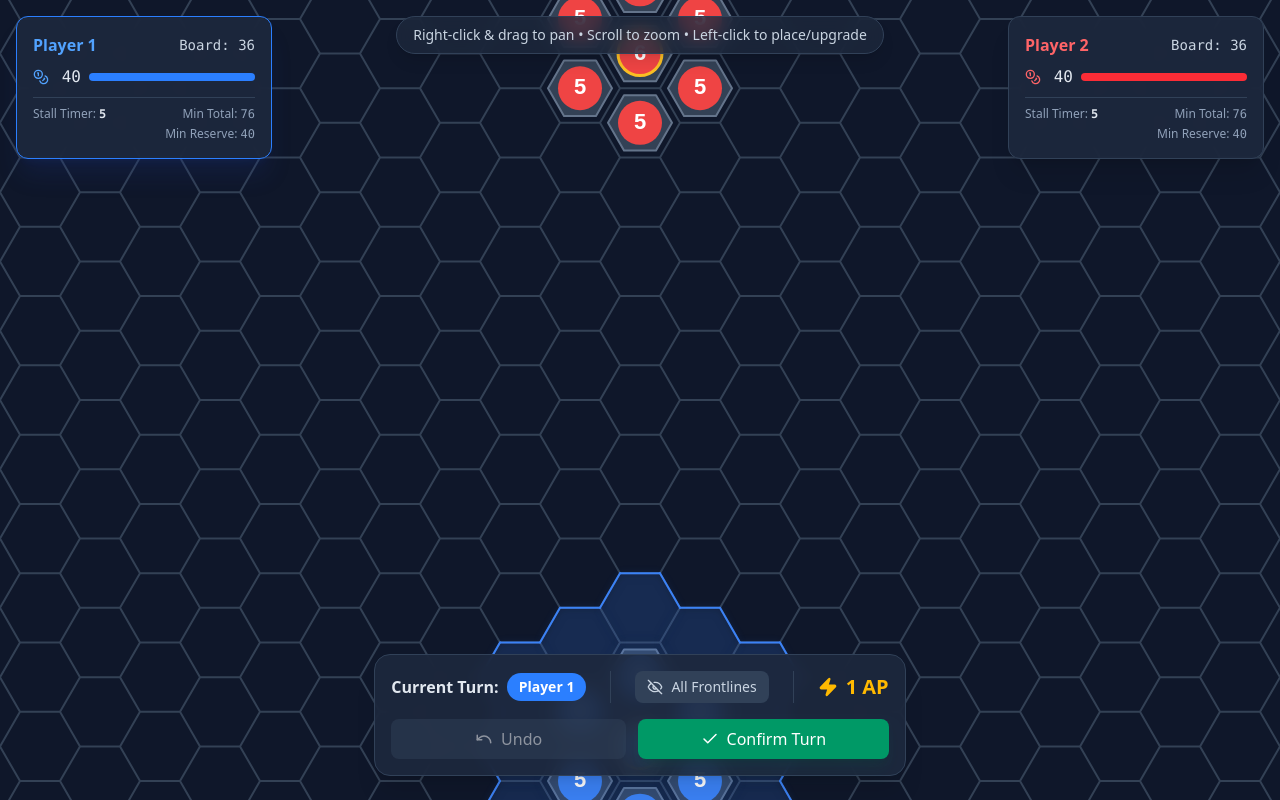
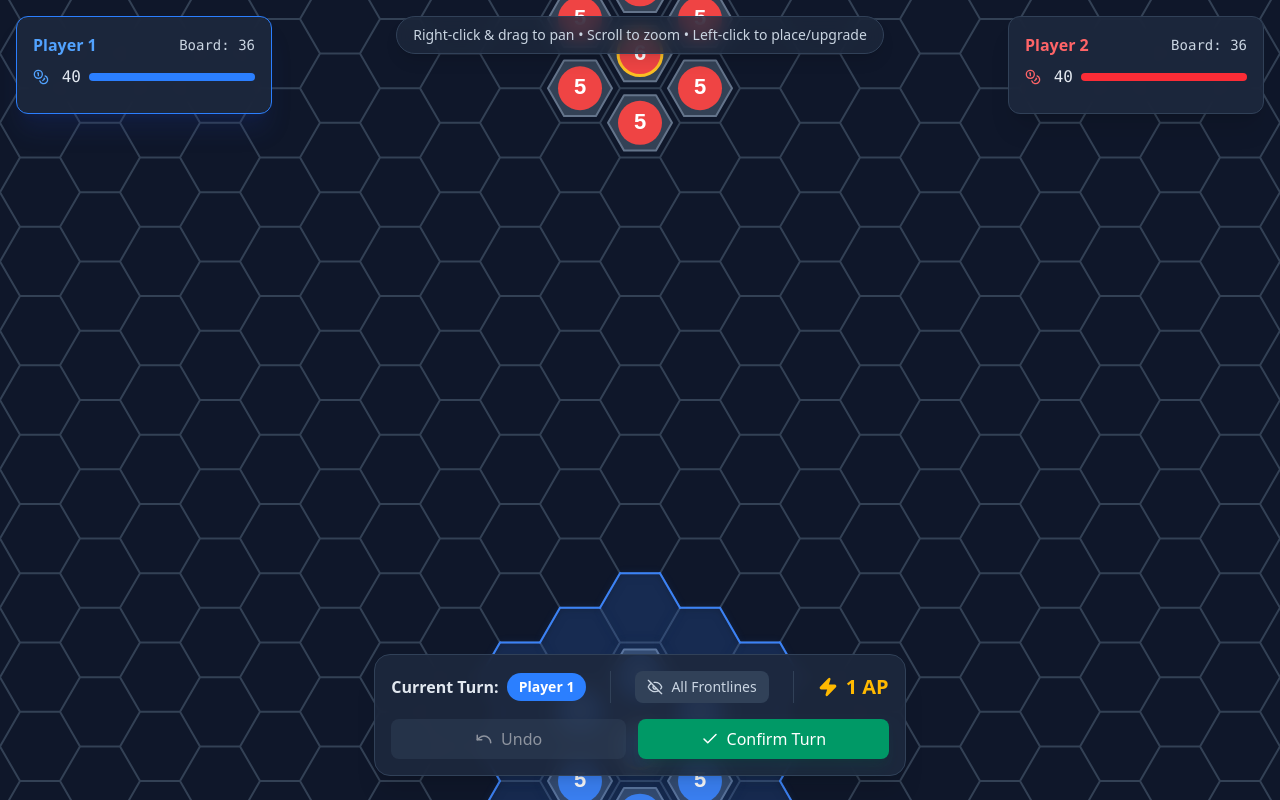
Before and after one commit to playtest-hex-chess-like/draft-one, a React (Vite) app: page / in a window 1280 px wide. Built offline with nearby package versions, Linux system fonts and the light colour scheme.

Commit message:
Update initconfig.ts

```diff
--- a/src/initconfig.ts
+++ b/src/initconfig.ts
@@ -1,8 +1,8 @@
 export const BOARD_GAP = 10;
 export const STARTING_RESERVES = 40;
-export const STALL_TIMER_DEFAULT = 5;
+export const STALL_TIMER_DEFAULT = 7;
 export const stallTimerInactiveFirstXTurns = 10;
-export const stallTimerInfoVisible = true;
+export const stallTimerInfoVisible = false;
 
 export const INITIAL_LAYOUT = [
   { q: 0, r: 0, count: 6 },
```
